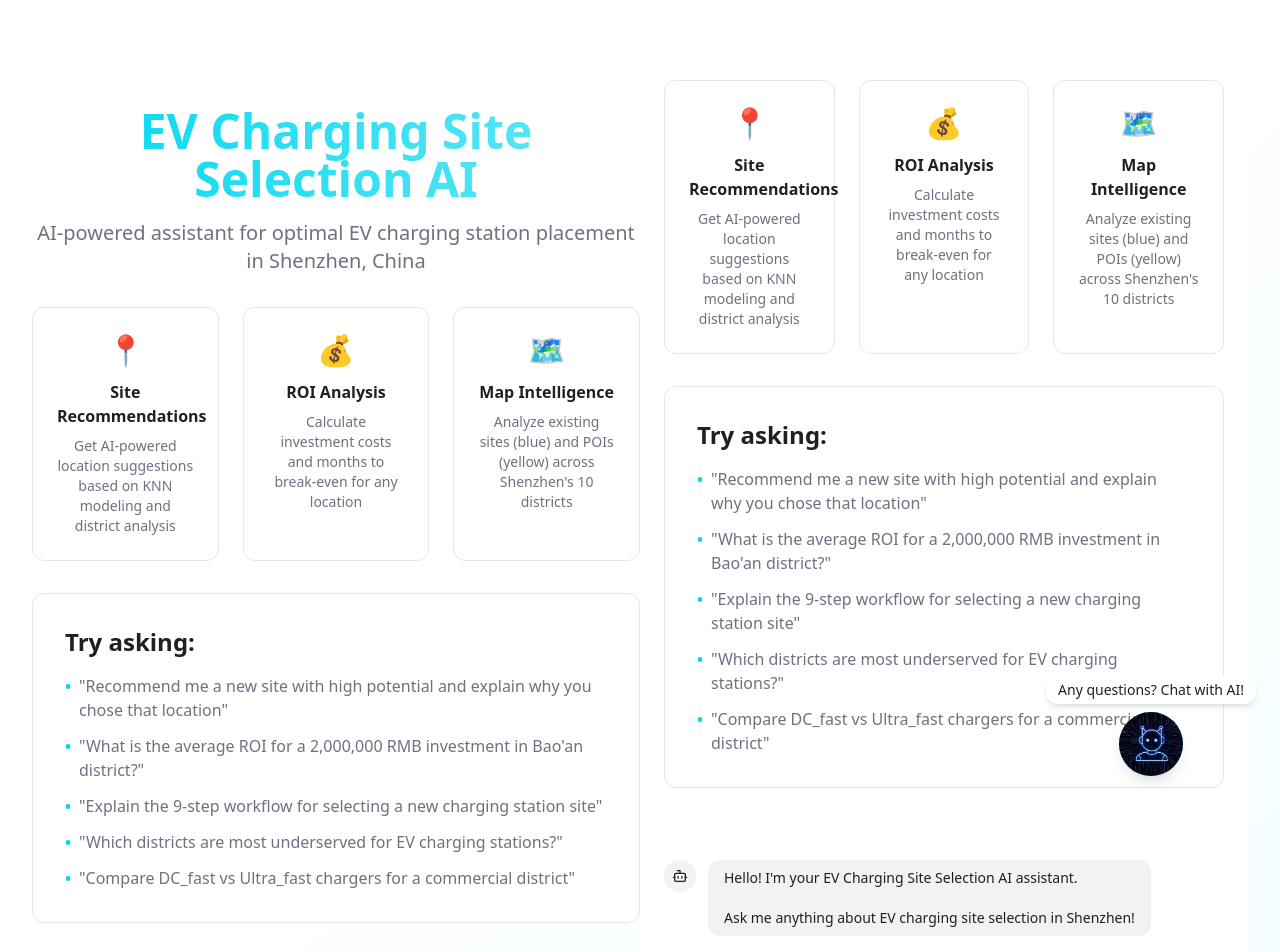
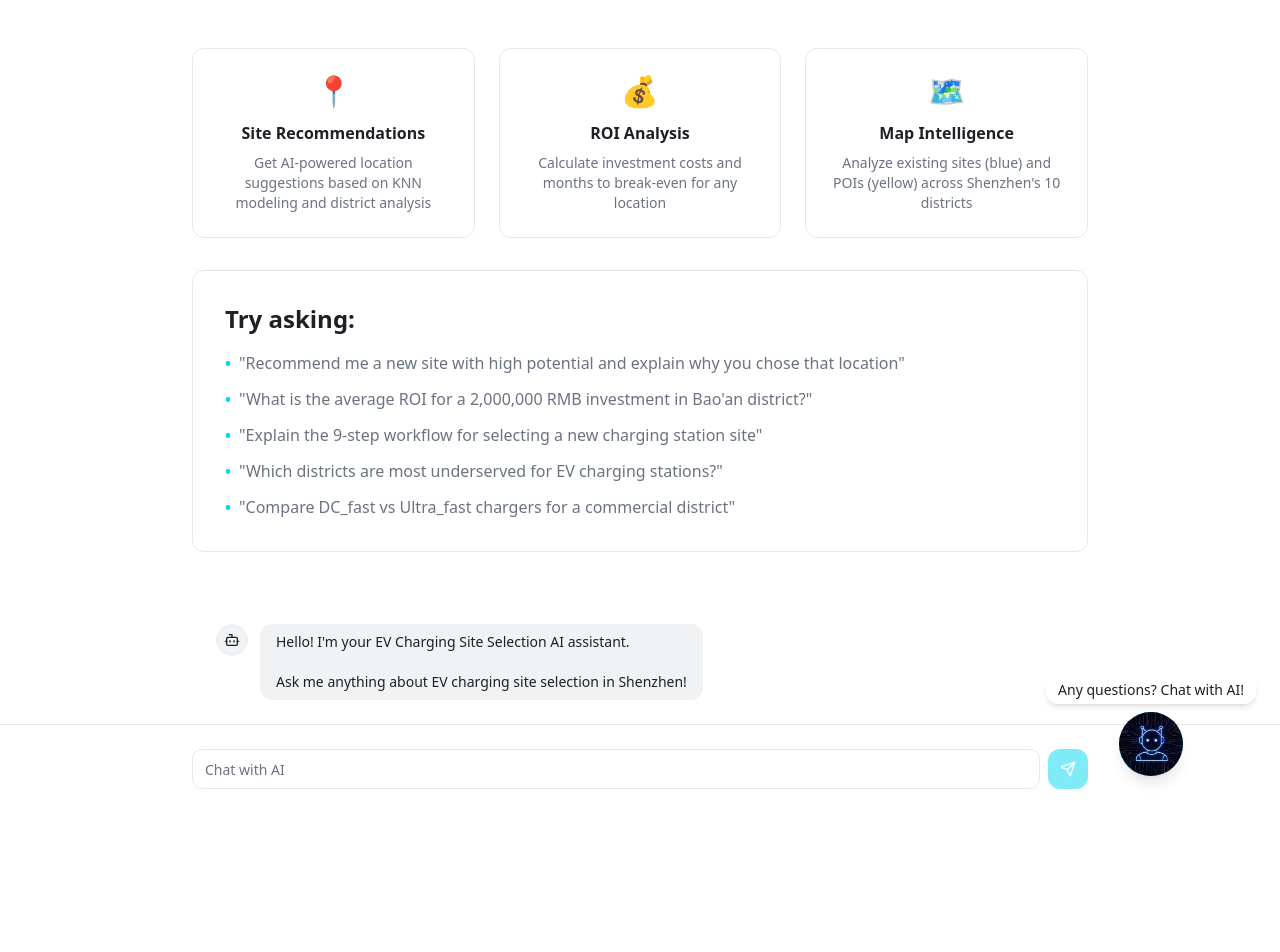
Before and after one commit to alexvvelasco/project-spark-61, a React (Vite) app: page /ev-chatbot in a window 1280 px wide. Shown: the top 952 px of the page. After the commit the page ends 813 px from the top, so only its background shows below. Built offline with nearby package versions, Linux system fonts and the light colour scheme; the HTML template or start-up script is replaced by a standard one.

Commit message:
Fix: Remove duplicate information

```diff
--- a/src/pages/EVChatbotPage.tsx
+++ b/src/pages/EVChatbotPage.tsx
@@ -1,78 +1,7 @@
 import { EVChatbot } from '@/components/EVChatbot';
 
 const EVChatbotPage = () => {
-  return (
-    <div className="min-h-screen bg-gradient-to-br from-background via-background to-primary/5 flex items-center justify-center p-8">
-      <div className="max-w-4xl w-full text-center space-y-8">
-        <div className="space-y-4">
-          <h1 className="text-5xl font-bold bg-gradient-to-r from-primary to-primary/60 bg-clip-text text-transparent">
-            EV Charging Site Selection AI
-          </h1>
-          <p className="text-xl text-muted-foreground max-w-2xl mx-auto">
-            AI-powered assistant for optimal EV charging station placement in Shenzhen, China
-          </p>
-        </div>
-
-        <div className="grid md:grid-cols-3 gap-6 mt-12">
-          <div className="p-6 rounded-lg bg-card border hover:border-primary/50 transition-colors">
-            <div className="text-3xl mb-3">📍</div>
-            <h3 className="font-semibold mb-2">Site Recommendations</h3>
-            <p className="text-sm text-muted-foreground">
-              Get AI-powered location suggestions based on KNN modeling and district analysis
-            </p>
-          </div>
-
-          <div className="p-6 rounded-lg bg-card border hover:border-primary/50 transition-colors">
-            <div className="text-3xl mb-3">💰</div>
-            <h3 className="font-semibold mb-2">ROI Analysis</h3>
-            <p className="text-sm text-muted-foreground">
-              Calculate investment costs and months to break-even for any location
-            </p>
-          </div>
-
-          <div className="p-6 rounded-lg bg-card border hover:border-primary/50 transition-colors">
-            <div className="text-3xl mb-3">🗺️</div>
-            <h3 className="font-semibold mb-2">Map Intelligence</h3>
-            <p className="text-sm text-muted-foreground">
-              Analyze existing sites (blue) and POIs (yellow) across Shenzhen's 10 districts
-            </p>
-          </div>
-        </div>
-
-        <div className="bg-card p-8 rounded-lg border mt-12 text-left space-y-4">
-          <h2 className="text-2xl font-bold mb-4">Try asking:</h2>
-          <ul className="space-y-3 text-muted-foreground">
-            <li className="flex items-start gap-2">
-              <span className="text-primary font-bold">•</span>
-              <span>"Recommend me a new site with high potential and explain why you chose that location"</span>
-            </li>
-            <li className="flex items-start gap-2">
-              <span className="text-primary font-bold">•</span>
-              <span>"What is the average ROI for a 2,000,000 RMB investment in Bao'an district?"</span>
-            </li>
-            <li className="flex items-start gap-2">
-              <span className="text-primary font-bold">•</span>
-              <span>"Explain the 9-step workflow for selecting a new charging station site"</span>
-            </li>
-            <li className="flex items-start gap-2">
-              <span className="text-primary font-bold">•</span>
-              <span>"Which districts are most underserved for EV charging stations?"</span>
-            </li>
-            <li className="flex items-start gap-2">
-              <span className="text-primary font-bold">•</span>
-              <span>"Compare DC_fast vs Ultra_fast chargers for a commercial district"</span>
-            </li>
-          </ul>
-        </div>
-
-        <p className="text-sm text-muted-foreground mt-8">
-          Click the chat button in the bottom right to get started →
-        </p>
-      </div>
-
-      <EVChatbot />
-    </div>
-  );
+  return <EVChatbot />;
 };
 
 export default EVChatbotPage;
```
